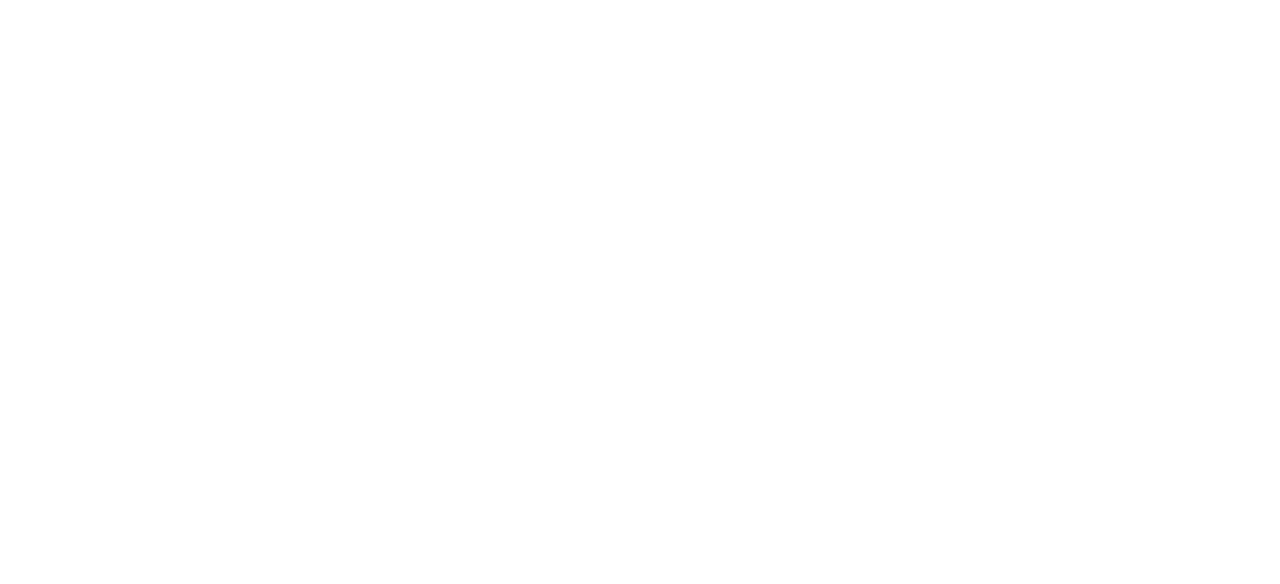
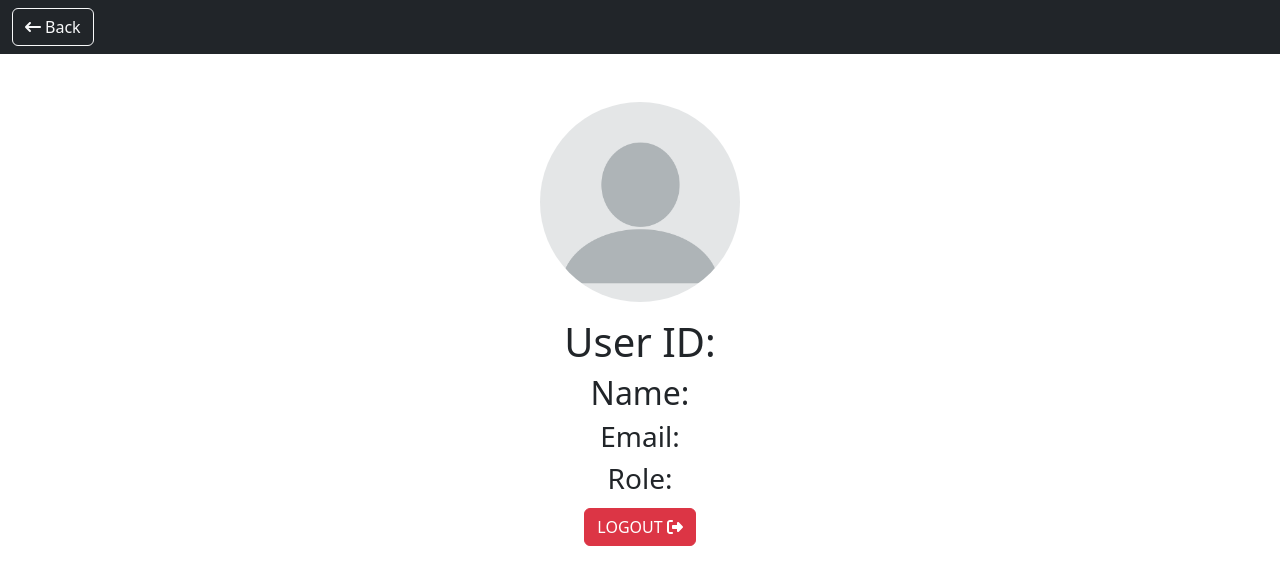
Before and after one commit to PramitMandal30/event-management-frontend, a React (Create React App) app: page /profile in a window 1280 px wide. Before the commit this address had no page. Shown: the top 584 px of the page. Built offline with nearby package versions, Linux system fonts and the light colour scheme; no server answers.

Commit message:
Second commit

```diff
--- a/src/AllBookings/Bookings.jsx
+++ b/src/AllBookings/Bookings.jsx
@@ -2,14 +2,11 @@ import React, { useState, useEffect, useContext } from "react";
 import "bootstrap/dist/css/bootstrap.min.css";
 import axios from "axios";
 import { AuthContext } from "../AuthContext";
-import { FontAwesomeIcon } from "@fortawesome/react-fontawesome";
-import { faArrowLeft } from "@fortawesome/free-solid-svg-icons";
-import { useNavigate } from "react-router-dom";
+import NavbarBooking from "../Navbar/NavbarBooking";
 
 const Bookings = () => {
   const [bookings, setBookings] = useState([]);
   const { auth } = useContext(AuthContext);
-  const navigate = useNavigate();
 
   useEffect(() => {
     const fetchBookings = async () => {
@@ -28,20 +25,9 @@ const Bookings = () => {
     if (auth.token) fetchBookings();
   }, [auth.token]);
 
-  const handleBackClick = () => {
-    navigate("/events");
-  };
-
   return (
     <div>
-      <nav className="navbar navbar-dark bg-dark">
-        <div className="container-fluid">
-          <button className="btn btn-outline-light" onClick={handleBackClick}>
-            <FontAwesomeIcon icon={faArrowLeft} className="me-1" />
-            Back
-          </button>
-        </div>
-      </nav>
+      <NavbarBooking/>
 
       <div className="container mt-4">
         <h2>Bookings List</h2>
--- a/src/App.js
+++ b/src/App.js
@@ -7,6 +7,7 @@ import { AuthProvider } from "./AuthContext";
 import Users from "./AllUsers/Users";
 import Bookings from "./AllBookings/Bookings";
 import MyBookings from "./MyBookings/MyBookings";
+import Profile from "./MyProfile/Profile";
 
 function App() {
   return (
@@ -19,6 +20,7 @@ function App() {
         <Route path="/users" Component={Users}></Route>
         <Route path="/bookings" Component={Bookings}></Route>
         <Route path="/mybookings" Component={MyBookings}></Route>
+        <Route path="/profile" Component={Profile}></Route>
       </Routes>
     </AuthProvider>
   );
--- a/src/Events/Events.jsx
+++ b/src/Events/Events.jsx
@@ -163,7 +163,7 @@ const Events = () => {
           }
         >
           Add Event
-          <FontAwesomeIcon icon={faSquarePlus} className="icon-space" />
+          <FontAwesomeIcon icon={faSquarePlus} className="ms-1" />
         </button>
       </div>)}
 
--- a/src/MyBookings/MyBookings.jsx
+++ b/src/MyBookings/MyBookings.jsx
@@ -3,16 +3,15 @@ import "bootstrap/dist/css/bootstrap.min.css";
 import axios from "axios";
 import { AuthContext } from "../AuthContext";
 import { FontAwesomeIcon } from "@fortawesome/react-fontawesome";
-import { faArrowLeft, faTrash } from "@fortawesome/free-solid-svg-icons";
-import { useNavigate } from "react-router-dom";
+import { faTrash } from "@fortawesome/free-solid-svg-icons";
 import { toast, ToastContainer } from "react-toastify";
+import NavbarBooking from "../Navbar/NavbarBooking";
 
 const MyBookings = () => {
   const [bookings, setBookings] = useState([]);
   const [showModal, setShowModal] = useState(false);
   const [selectedBooking, setSelectedBooking] = useState(null);
   const { auth } = useContext(AuthContext);
-  const navigate = useNavigate();
 
   useEffect(() => {
     const fetchBookings = async () => {
@@ -33,10 +32,6 @@ const MyBookings = () => {
 
     if (auth.token) fetchBookings();
   }, [auth.id, auth.token]);
-
-  const handleBackClick = () => {
-    navigate("/events");
-  };
 
   const handleDeleteClick = (booking) => {
     setSelectedBooking(booking);
@@ -75,14 +70,7 @@ const MyBookings = () => {
   return (
     <div>
       <div>
-        <nav className="navbar navbar-dark bg-dark">
-          <div className="container-fluid">
-            <button className="btn btn-outline-light" onClick={handleBackClick}>
-              <FontAwesomeIcon icon={faArrowLeft} className="me-1" />
-              Back
-            </button>
-          </div>
-        </nav>
+        <NavbarBooking/>
 
         <div className="container mt-4">
           <h2>My Bookings</h2>
--- /dev/null
+++ b/src/MyProfile/Profile.jsx
@@ -0,0 +1,67 @@
+import React, { useContext, useEffect, useState } from "react";
+import "bootstrap/dist/css/bootstrap.min.css";
+import { AuthContext } from "../AuthContext";
+import axios from "axios";
+import { useNavigate } from "react-router-dom";
+import NavbarBooking from "../Navbar/NavbarBooking";
+import { FontAwesomeIcon } from "@fortawesome/react-fontawesome";
+import { faRightFromBracket } from "@fortawesome/free-solid-svg-icons";
+
+const Profile = () => {
+  const { auth } = useContext(AuthContext);
+  const navigate = useNavigate();
+  const [user, setUser] = useState({
+    id: "",
+    name: "",
+    email: "",
+    role: "",
+  });
+
+  useEffect(() => {
+    const fetchUser = async () => {
+      try {
+        const response = await axios.get(
+          `http://localhost:8765/auth/get/${auth.id}`
+        );
+        setUser(response.data);
+      } catch (error) {
+        console.log(error);
+      }
+    };
+    fetchUser();
+  }, [auth.id]);
+
+  const handleSignout = () => {
+    navigate("/signin");
+  };
+
+  return (
+    <div>
+        <NavbarBooking/>
+      <div className="d-flex flex-column align-items-center mt-5">
+        <img
+          src="/profile.png"
+          alt="Profile"
+          className="rounded-circle"
+          height="200"
+          width="200"
+        />
+        <div className="text-center mt-3">
+          <h1>User ID: {user.id}</h1>
+          <h2>Name: {user.name}</h2>
+          <h3>Email: {user.email}</h3>
+          <h3>Role: {user.role}</h3>
+          <button
+            className="btn btn-danger mt-1"
+            onClick={() => handleSignout()}
+          >
+            LOGOUT
+            <FontAwesomeIcon icon={faRightFromBracket} className="ms-1" />
+          </button>
+        </div>
+      </div>
+    </div>
+  );
+};
+
+export default Profile;
--- a/src/Navbar/Navbar.css
+++ /dev/null
@@ -1,3 +0,0 @@
-.icon-spacing {
-    margin-left: 6px;
-  }
--- a/src/Navbar/Navbar.jsx
+++ b/src/Navbar/Navbar.jsx
@@ -1,21 +1,35 @@
 import React, { useContext } from "react";
-import { Link } from "react-router-dom";
+import { Link, useNavigate } from "react-router-dom";
 import { FontAwesomeIcon } from "@fortawesome/react-fontawesome";
-import { faUser,faRectangleList,faBagShopping,faPersonWalkingLuggage, faRightFromBracket } from "@fortawesome/free-solid-svg-icons";
-import "./Navbar.css";
+import {
+  faUser,
+  faRectangleList,
+  faBagShopping,
+  faPersonWalkingLuggage,
+  faRightFromBracket,
+} from "@fortawesome/free-solid-svg-icons";
 import { AuthContext } from "../AuthContext";
 
 const Navbar = () => {
   const { auth } = useContext(AuthContext);
+  const navigate = useNavigate();
+
+  const handleLogout=()=>{
+    navigate("/signin")
+  }
+
   return (
     <div>
       <nav className="navbar navbar-expand-sm bg-dark navbar-dark">
         <div className="container-fluid">
           <ul className="navbar-nav me-auto">
             <li className="nav-item">
-              <Link className="nav-link" to="/update">
+              <Link className="nav-link" to="/profile">
                 My Profile
-                <FontAwesomeIcon icon={faPersonWalkingLuggage} className="ms-1" />
+                <FontAwesomeIcon
+                  icon={faPersonWalkingLuggage}
+                  className="ms-1"
+                />
               </Link>
             </li>
 
@@ -25,21 +39,28 @@ const Navbar = () => {
                 <FontAwesomeIcon icon={faBagShopping} className="ms-1" />
               </Link>
             </li>
-            { auth.role === "ROLE_ADMIN" && (<li className="nav-item">
+            {auth.role === "ROLE_ADMIN" && (
+              <li className="nav-item">
                 <Link className="nav-link" to="/bookings">
                   All Bookings
                   <FontAwesomeIcon icon={faRectangleList} className="ms-1" />
                 </Link>
-            </li>)}
+              </li>
+            )}
 
-            { auth.role === "ROLE_ADMIN" && (<li className="nav-item">
+            {auth.role === "ROLE_ADMIN" && (
+              <li className="nav-item">
                 <Link className="nav-link" to="/users">
                   All Users
                   <FontAwesomeIcon icon={faUser} className="ms-1" />
                 </Link>
-            </li>)}
+              </li>
+            )}
           </ul>
-          <button className="btn btn-outline-danger" type="submit">
+          <button
+            className="btn btn-outline-danger"
+            onClick={() => handleLogout()}
+          >
             LOGOUT
             <FontAwesomeIcon icon={faRightFromBracket} className="ms-1" />
           </button>
--- /dev/null
+++ b/src/Navbar/NavbarBooking.jsx
@@ -0,0 +1,27 @@
+import { faArrowLeftLong } from '@fortawesome/free-solid-svg-icons'
+import { FontAwesomeIcon } from '@fortawesome/react-fontawesome'
+import React from 'react'
+import { useNavigate } from 'react-router-dom'
+
+const NavbarBooking = () => {
+    const navigate = useNavigate()
+
+    const handleBackClick = () => {
+        navigate("/events");
+      };
+
+  return (
+    <div>
+        <nav className="navbar navbar-dark bg-dark">
+        <div className="container-fluid">
+          <button className="btn btn-outline-light" onClick={handleBackClick}>
+            <FontAwesomeIcon icon={faArrowLeftLong} className="me-1" />
+            Back
+          </button>
+        </div>
+      </nav>
+    </div>
+  )
+}
+
+export default NavbarBooking
```
Also changed, not shown: public/profile.png (added). Lines whose indentation alone changed are shown as unchanged.
